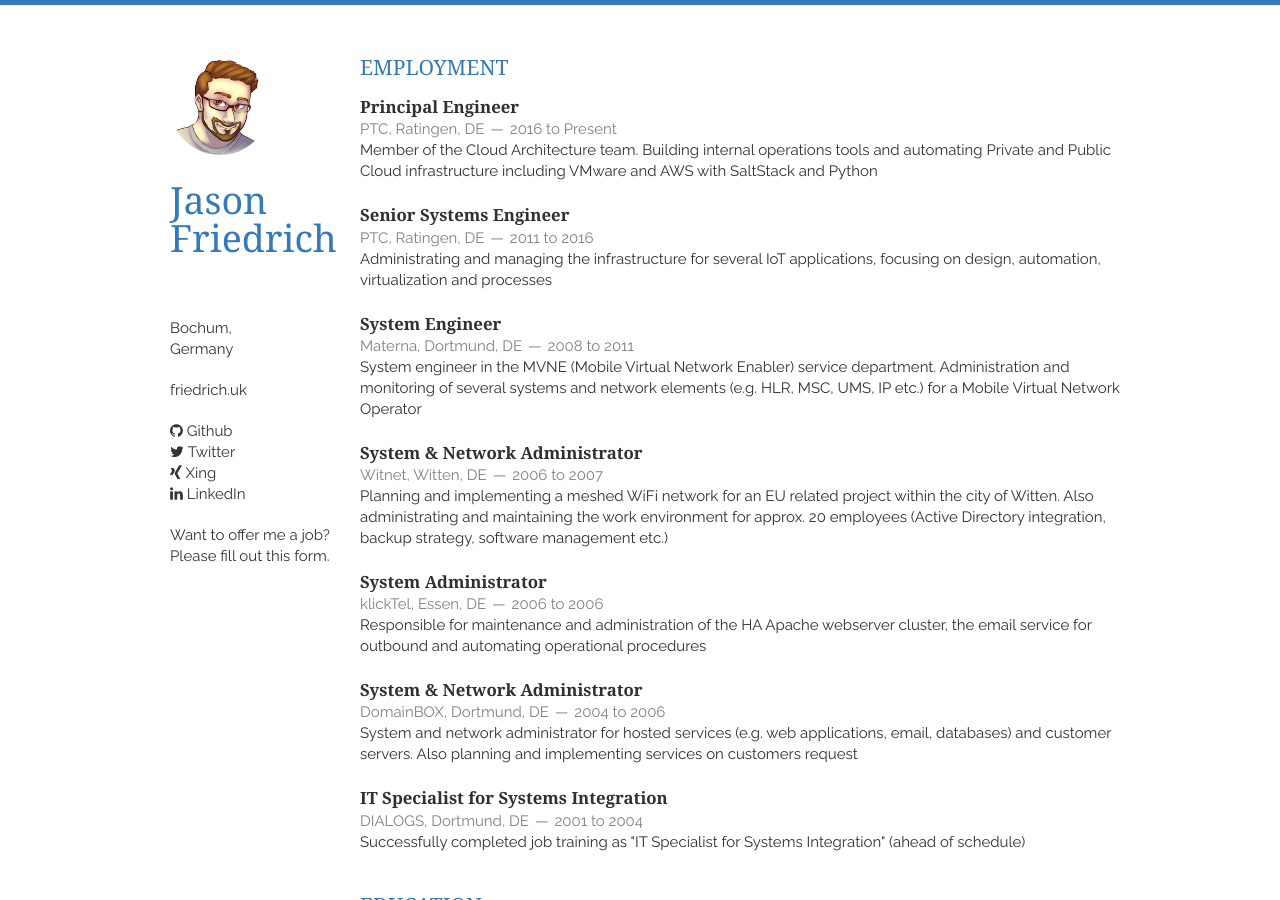
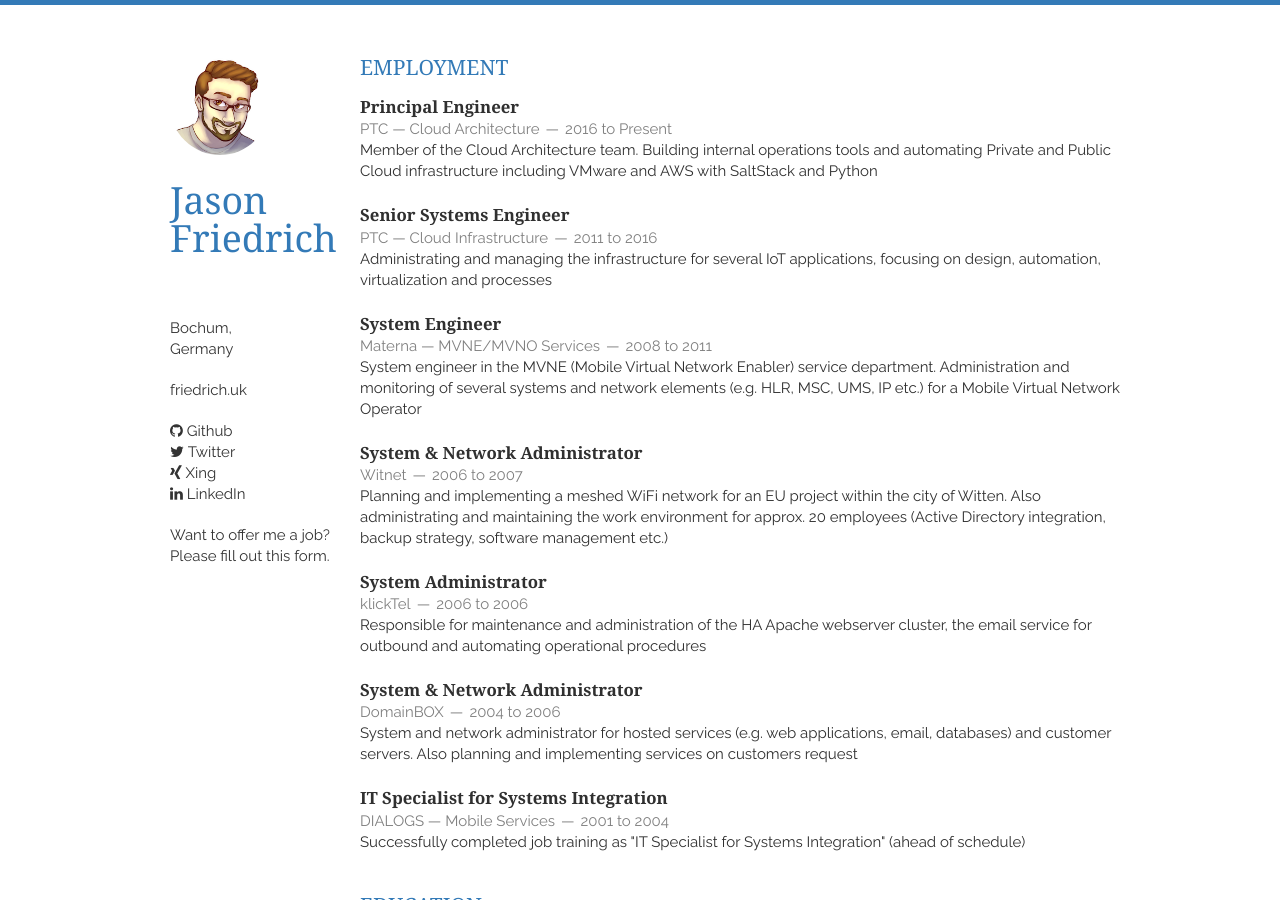
Before and after one commit to jbfriedrich/resume, a Jekyll site: the page built from index.html, in a window 1280 px wide and 900 px high. Built offline with Jekyll 4.4.1, drawn with Linux system fonts in a browser that asks for light colours; nearby versions of some CDN libraries.

Commit message:
Update CV info

```diff
--- a/_includes/employment.html
+++ b/_includes/employment.html
@@ -3,7 +3,7 @@
     <article>
         <header>
             <h1>Principal Engineer</h1>
-            <span><address>PTC, Ratingen, DE</address><time>2016 to Present</time></span>
+            <span><address>PTC — Cloud Architecture</address><time>2016 to Present</time></span>
         </header>
         <p>Member of the Cloud Architecture team. Building
           internal operations tools and automating Private and Public Cloud
@@ -12,7 +12,7 @@
     <article>
         <header>
             <h1>Senior Systems Engineer</h1>
-            <span><address>PTC, Ratingen, DE</address><time>2011 to 2016</time></span>
+            <span><address>PTC — Cloud Infrastructure</address><time>2011 to 2016</time></span>
         </header>
         <p>Administrating and managing the infrastructure for several IoT
           applications, focusing on design, automation, virtualization and processes</p>
@@ -20,7 +20,7 @@
     <article>
         <header>
             <h1>System Engineer</h1>
-            <span><address>Materna, Dortmund, DE</address><time>2008 to 2011</time></span>
+            <span><address>Materna — MVNE/MVNO Services</address><time>2008 to 2011</time></span>
         </header>
         <p>System engineer in the MVNE (Mobile Virtual Network Enabler) service
           department. Administration and monitoring of several systems and
@@ -30,9 +30,9 @@
     <article>
         <header>
             <h1>System &amp; Network Administrator</h1>
-            <span><address>Witnet, Witten, DE</address><time>2006 to 2007</time></span>
+            <span><address>Witnet</address><time>2006 to 2007</time></span>
         </header>
-        <p>Planning and implementing a meshed WiFi network for an EU related project
+        <p>Planning and implementing a meshed WiFi network for an EU project
           within the city of Witten. Also administrating and maintaining the work
           environment for approx. 20 employees (Active Directory integration, backup
           strategy, software management etc.)</p>
@@ -40,7 +40,7 @@
     <article>
         <header>
             <h1>System Administrator</h1>
-            <span><address>klickTel, Essen, DE</address><time>2006 to 2006</time></span>
+            <span><address>klickTel</address><time>2006 to 2006</time></span>
         </header>
         <p>Responsible for maintenance and administration of the HA Apache webserver
           cluster, the email service for outbound and automating operational procedures</p>
@@ -48,7 +48,7 @@
     <article>
         <header>
             <h1>System &amp; Network Administrator</h1>
-            <span><address>DomainBOX, Dortmund, DE</address><time>2004 to 2006</time></span>
+            <span><address>DomainBOX</address><time>2004 to 2006</time></span>
         </header>
         <p>System and network administrator for hosted services (e.g. web applications,
           email, databases) and customer servers. Also planning and implementing services
@@ -57,7 +57,7 @@
     <article>
         <header>
             <h1>IT Specialist for Systems Integration</h1>
-            <span><address>DIALOGS, Dortmund, DE</address><time>2001 to 2004</time></span>
+            <span><address>DIALOGS — Mobile Services</address><time>2001 to 2004</time></span>
         </header>
         <p>Successfully completed job training as "IT Specialist for Systems Integration"
           (ahead of schedule)</p>
```
